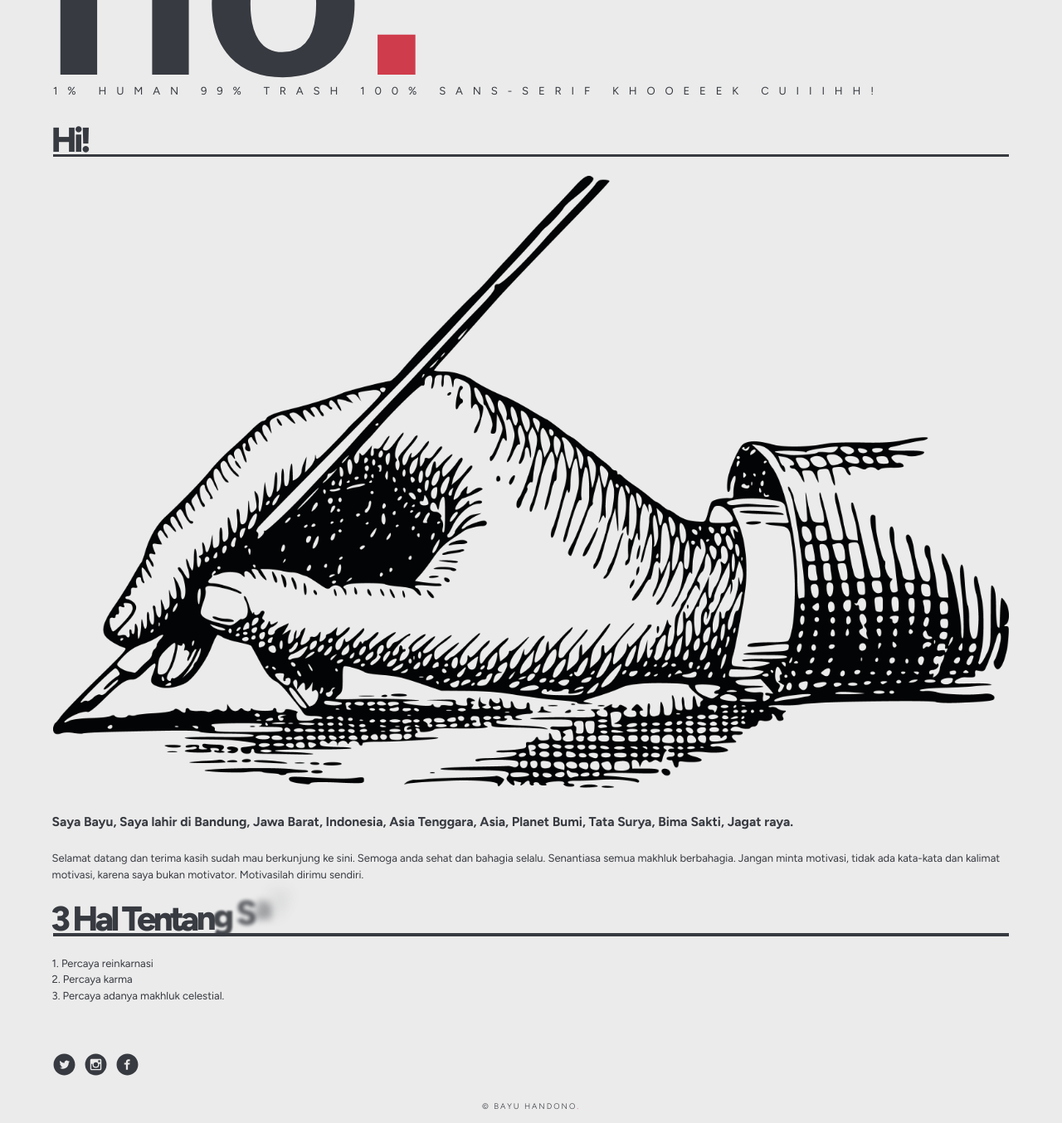
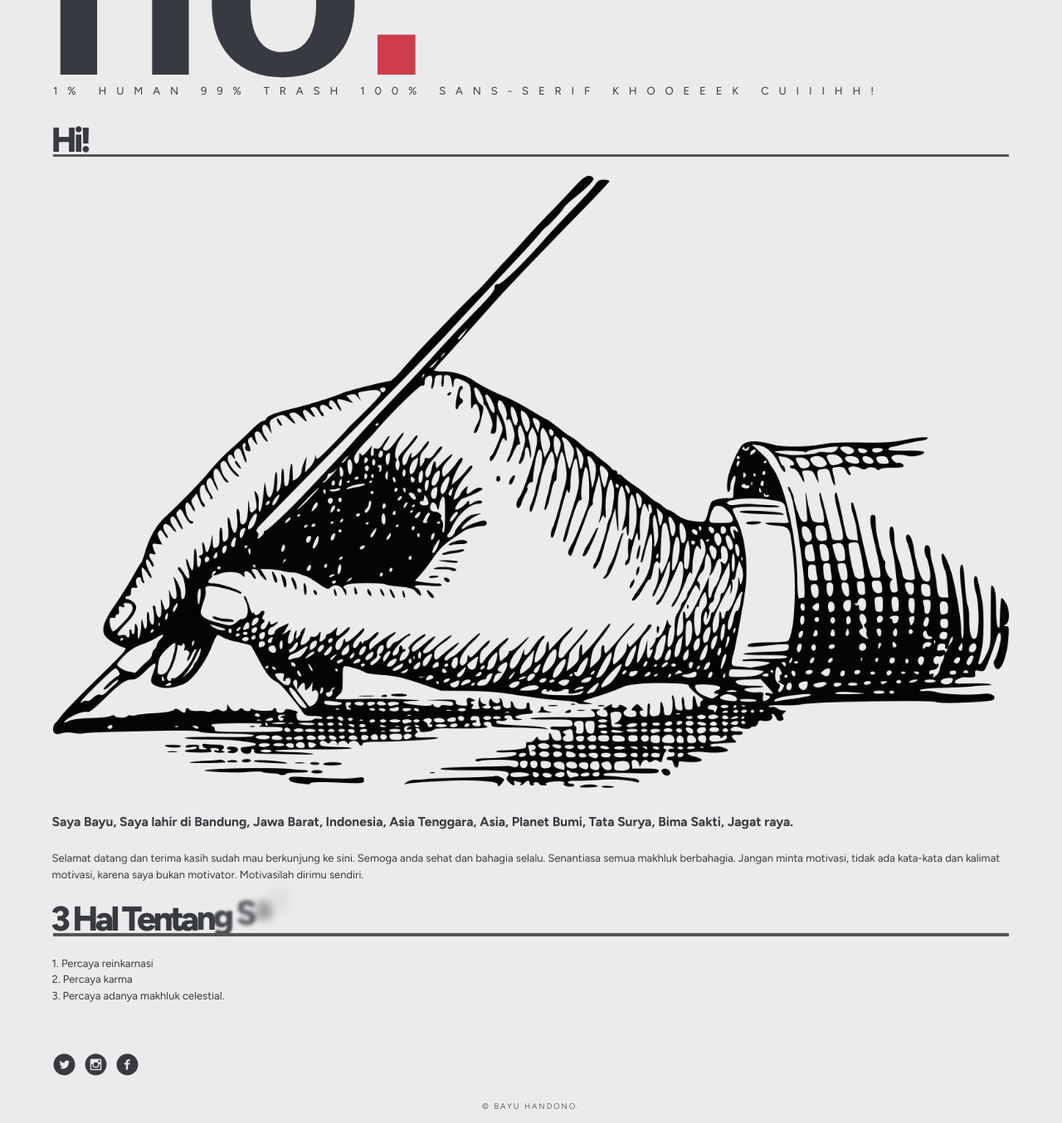
Before and after one commit to byhndo/byhndo.github.io, a PHP site: page / in a window 1280 px wide. Shown: the part 744-2098 px from the top of the page at 83% size. Run offline with PHP 8.4, Linux system fonts and the light colour scheme; some web fonts are replaced.

Commit message:
Update style.css

```diff
--- a/css/style.css
+++ b/css/style.css
@@ -386,11 +386,11 @@ img, .box1, .box2, .text1, .text1 span {
     bottom: 23px;
     width: 0vw;
     height: .3vw;
-    background-color: var(--titlecolor1);
+    background-color: #555;
     opacity: 0;
     filter: blur(10px);
 }
 
 .photos .line {
-    background-color: var(--titlecolor2);
+    background-color: #88888a;
 }
```
